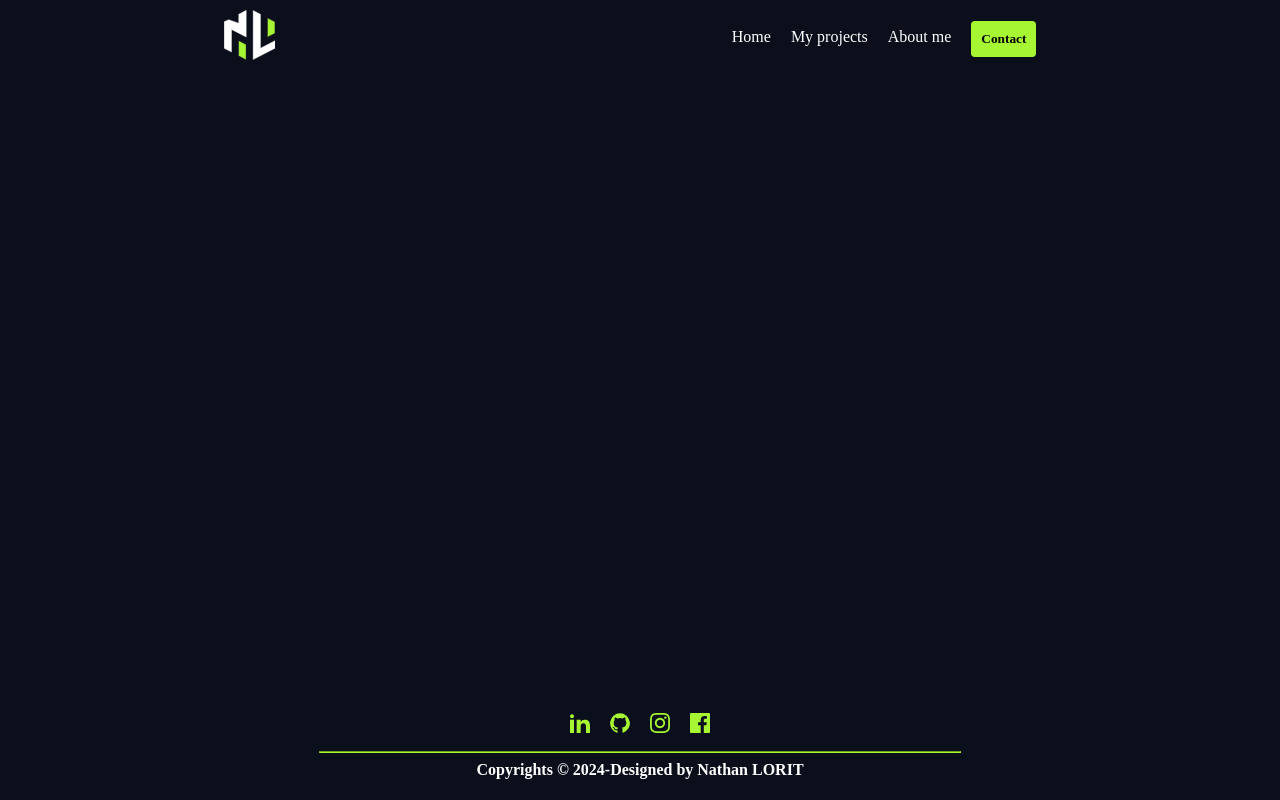
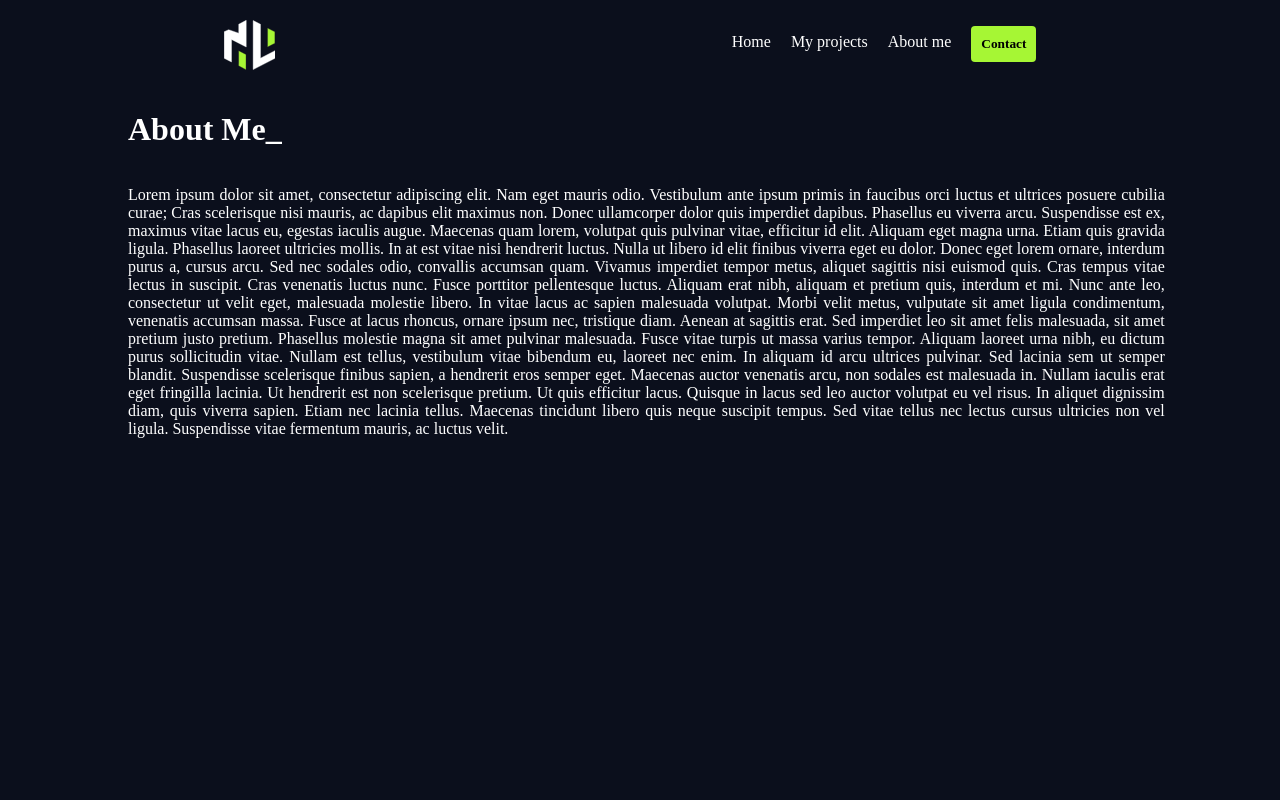
Before and after one commit to nlorit/Portfolio, a React (Create React App) app in the folder portfolio_website/: page /about in a window 1280 px wide. Shown: the top 800 px of the page. Built offline with nearby package versions, Linux system fonts and the light colour scheme.

Commit message:
about page and small edit on footer and navbar

```diff
--- a/portfolio_website/src/app/components/About/About.jsx
+++ b/portfolio_website/src/app/components/About/About.jsx
@@ -1,13 +1,30 @@
 import Footer from "../Footer/Footer";
-import Header from "../Header/Header";
 import Navbar from "../Navbar/Navbar";
 
 export default function About() {
     return (
         <div>
-            <Navbar/>
+            <Navbar />
+            <div className="main_div_about">
+                <h1>
+                    About Me_
+                </h1>
+                <div className="div_content_about">
+                    <p>
+                        Lorem ipsum dolor sit amet, consectetur adipiscing elit. Nam eget mauris odio. Vestibulum ante ipsum primis in faucibus orci luctus et ultrices posuere cubilia curae; Cras scelerisque nisi mauris, ac dapibus elit maximus non. Donec ullamcorper dolor quis imperdiet dapibus. Phasellus eu viverra arcu. Suspendisse est ex, maximus vitae lacus eu, egestas iaculis augue. Maecenas quam lorem, volutpat quis pulvinar vitae, efficitur id elit. Aliquam eget magna urna.
 
-            <Footer/>
+                        Etiam quis gravida ligula. Phasellus laoreet ultricies mollis. In at est vitae nisi hendrerit luctus. Nulla ut libero id elit finibus viverra eget eu dolor. Donec eget lorem ornare, interdum purus a, cursus arcu. Sed nec sodales odio, convallis accumsan quam. Vivamus imperdiet tempor metus, aliquet sagittis nisi euismod quis. Cras tempus vitae lectus in suscipit. Cras venenatis luctus nunc. Fusce porttitor pellentesque luctus. Aliquam erat nibh, aliquam et pretium quis, interdum et mi. Nunc ante leo, consectetur ut velit eget, malesuada molestie libero. In vitae lacus ac sapien malesuada volutpat. Morbi velit metus, vulputate sit amet ligula condimentum, venenatis accumsan massa. Fusce at lacus rhoncus, ornare ipsum nec, tristique diam.
+
+                        Aenean at sagittis erat. Sed imperdiet leo sit amet felis malesuada, sit amet pretium justo pretium. Phasellus molestie magna sit amet pulvinar malesuada. Fusce vitae turpis ut massa varius tempor. Aliquam laoreet urna nibh, eu dictum purus sollicitudin vitae. Nullam est tellus, vestibulum vitae bibendum eu, laoreet nec enim. In aliquam id arcu ultrices pulvinar. Sed lacinia sem ut semper blandit. Suspendisse scelerisque finibus sapien, a hendrerit eros semper eget. Maecenas auctor venenatis arcu, non sodales est malesuada in.
+
+                        Nullam iaculis erat eget fringilla lacinia. Ut hendrerit est non scelerisque pretium. Ut quis efficitur lacus. Quisque in lacus sed leo auctor volutpat eu vel risus. In aliquet dignissim diam, quis viverra sapien. Etiam nec lacinia tellus. Maecenas tincidunt libero quis neque suscipit tempus. Sed vitae tellus nec lectus cursus ultricies non vel ligula. Suspendisse vitae fermentum mauris, ac luctus velit.
+
+                    </p>
+
+                </div>
+            </div>
+
+            <Footer />
         </div>
 
     )
--- a/portfolio_website/src/app/components/Footer/Footer.jsx
+++ b/portfolio_website/src/app/components/Footer/Footer.jsx
@@ -23,9 +23,7 @@ export default function Footer() {
             </div>
             <hr className="separator_div_footer"/>
             <div className="main_copyrights_div_footer">
-                <h4>Copyrights © 2024</h4>
-                <h4 className="dash_copyrights_footer"> - </h4>
-                <h4>Designed by Nathan LORIT</h4>
+                <h4>&copy; 2024 Nathan LORIT <br/> All rights reserved.</h4>
             </div>
 
         </div>
--- a/portfolio_website/src/app/styles/App.css
+++ b/portfolio_website/src/app/styles/App.css
@@ -3,10 +3,10 @@
     color: white;
     position: absolute;
     font-family: "Rubik";
-    bottom: 0;
+    /* bottom: 0; */
     left: 0;
     right: 0;
-    margin-top: 200px; /* Adjust margin as needed */
+    margin-top: 400px; /* Adjust margin as needed */
 }
 
 .logo_div_footer {
@@ -70,7 +70,6 @@
     .button_menu_navbar svg {
         fill: white;
         padding-top: 5px;
-        padding-left: 25px;
         display: block;
         visibility: visible;
     }
@@ -130,7 +129,6 @@
     .button_menu_navbar svg {
         fill: white;
         padding-top: 5px;
-        padding-left: 25px;
         display: block;
         visibility: visible;
     }
@@ -156,22 +154,25 @@
     z-index: 2;
 }
 
-.logo_div_navbar img {
-    height: 30px;
-    background-color: white;
+.logo_div_navbar svg {
+    height: 20%;
+    margin-top : 10px;
+
 }
 
 .main_div_navbar {
     display: flex;
     justify-content: space-around;
     align-items: center;
-    margin-top: 10px;
+    padding-top: 10px;
+    padding-bottom: 10px;
     position: fixed;
     top: 0;
     left: 0;
     right: 0;
     z-index: 100;
     width: 100%;
+    background: var(--background-color);
 }
 
 .links_div_navbar a {
@@ -205,6 +206,7 @@
 .right_div_navbar {
     display: flex;
     align-items: center;
+    justify-content: space-around;
     margin-right: 20px;
 }
 
@@ -218,7 +220,7 @@ a:hover {
 .vbp-header-menu-button__svg {
     width: 30px;
     height: 30px;
-    margin-left: 30px;
+    margin-left: 20px;
     cursor: pointer;
     transform: scaleX(-1);
     display: none;
@@ -305,3 +307,21 @@ body.menu-open .vbp-header-menu-button__svg .bottom {
     transform: scale(1.1, 1.1); /* Adjust the scaling factor as needed */
     transition: 0.3s;
 }
+
+
+
+.main_div_about {
+    position: relative;
+    display: flex;
+    align-items: start;
+    padding-left: 10% ;
+    flex-direction: column;
+    margin-top: 90px;
+    margin-left: auto;
+    margin-right: auto;
+}
+
+.div_content_about {
+    width: 90%;
+    text-align: justify;
+}
```
